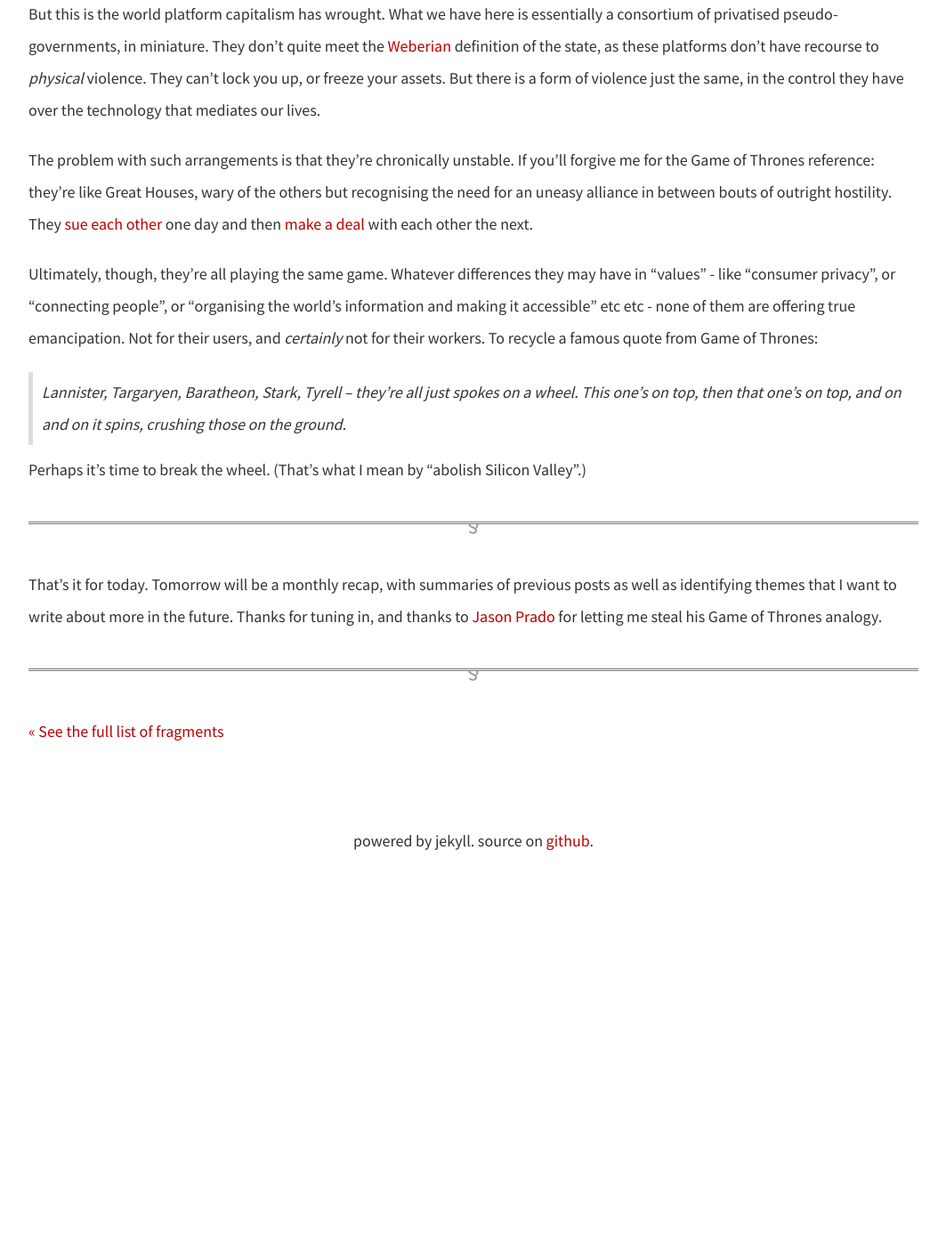
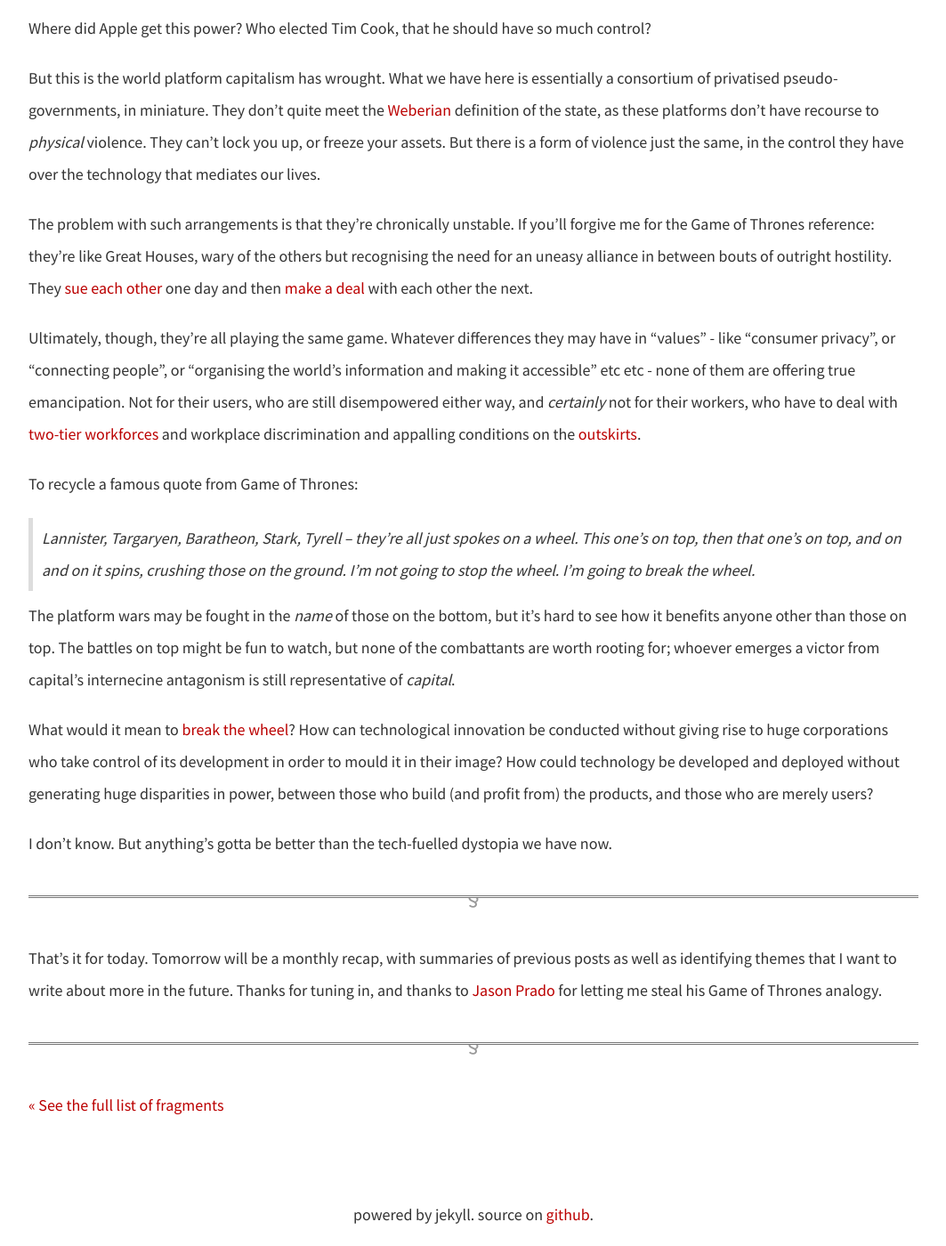
Before and after one commit to dellsystem/dellsystem.github.io, a Jekyll site: the page built from _posts/2019-1-30-fragments-30.md, in a window 1280 px wide and 1400 px high, scrolled down 3662 px. Shown: the whole window at 89% size, without its empty margins (108-1171 px from the left). Built offline with Jekyll 4.4.1, drawn with Linux system fonts in a browser that asks for light colours; before the commit the page ends 4642 px from its top, so only the background shows below that; some of the changed text lies outside the part shown.

Commit message:
Update fragments-30
New stuff to end + slightly better wording for things. Will need more
edits soon.

```diff
--- a/_posts/2019-1-30-fragments-30.md
+++ b/_posts/2019-1-30-fragments-30.md
@@ -4,7 +4,7 @@ layout: fragment
 description: "Today in tech news: Apple fires a warning shot at Facebook for violating its app store policies. And the wheel keeps spinning."
 ---
 
-It's been a hell of a day in news about big tech companies, with some wild shit going on among the Great Houses of Silicon Valley. Let's retrace what happened. If you already know what happened, skip ahead to the analysis in the next section.
+It's been a hell of a day in news about big tech companies, with some wild shit going on among the Great Houses of Silicon Valley. Let's retrace the steps. If you already know what happened, skip ahead to the analysis in the next section.
 
 ***
 
@@ -42,11 +42,11 @@ Now, Apple could have gone farther - they could have actually done something abo
 
 So what are the long-term implications of all this?
 
-My guess is that Apple will enable Facebook's enterprise certificate soon. On the off-chance that this drags on the rest of the week, Facebook will probably have to rethink their internal app infrastructure to remove that possible point of failure.
+My guess is that Apple will enable Facebook's enterprise certificate soon. On the off-chance that this drags on the rest of the week, Facebook will probably have to rethink their internal app infrastructure to remove that possible point of failure. But Facebook ultimately does rely on Apple to distribute its consumer-facing apps, and Apple knows that. Facebook needs Apple more than the other way around. So they'll probably end up making nice.
 
 I don't think this will harm Facebook that much in the long term - their stock actually [just went up](https://techcrunch.com/2019/01/30/facebook-earnings-q4-2018/) on the basis of their latest earnings call, and they will still have a ton of power even if their ability to track mobile usage in such a granular way is shut down.
 
-What's kind of funny is that it turns out [Google](https://techcrunch.com/2019/01/30/googles-also-peddling-a-data-collector-through-apples-back-door/) was doing essentially the same thing. Not really surprising, if you look at the incentives. One of the big eye-openers I had with my own advertising technology startup is that if it's possible to collect some sort of data, then it's _probably_ being collected and funneled toward to the entity best able to make use of it (i.e., monetise it). The whole industry was composed of data floating around in various legal shades of grey, often harvested under extremely sketchy circumstances, but everybody thought that was normal. When the Cambridge Analytica thing came out, everyone in the industry was kind of like, "Yeah, and?"
+What's kind of funny is that it turns out [Google](https://techcrunch.com/2019/01/30/googles-also-peddling-a-data-collector-through-apples-back-door/) was doing essentially the same thing. Not really surprising, if you look at the incentives. One of the big eye-openers I had with my own advertising technology startup is that if it's possible to collect some sort of data, then it's _probably_ being collected and funneled toward to the entity best able to make use of it (i.e., monetise it). The entire industry was composed of shuffling around data in various legal shades of grey, often harvested under extremely sketchy circumstances, but everybody thought that was normal. When the whole Cambridge Analytica thing came out, people in the industry were kind of like, "Yeah, and?"
 
 ***
 
@@ -60,11 +60,17 @@ But this is the world platform capitalism has wrought. What we have here is esse
 
 The problem with such arrangements is that they're chronically unstable. If you'll forgive me for the Game of Thrones reference: they're like Great Houses, wary of the others but recognising the need for an uneasy alliance in between bouts of outright hostility. They [sue each other](https://www.nytimes.com/2018/05/24/business/apple-samsung-patent-trial.html) one day and then [make a deal](https://www.businessinsider.com/apple-signs-deal-with-samsung-to-distribute-itunes-shows-on-tvs-2019-1) with each other the next.
 
-Ultimately, though, they're all playing the same game. Whatever differences they may have in "values" - like "consumer privacy", or "connecting people", or "organising the world's information and making it accessible" etc etc - none of them are offering true emancipation. Not for their users, and _certainly_ not for their workers. To recycle a famous quote from Game of Thrones:
+Ultimately, though, they're all playing the same game. Whatever differences they may have in "values" - like "consumer privacy", or "connecting people", or "organising the world's information and making it accessible" etc etc - none of them are offering true emancipation. Not for their users, who are still disempowered either way, and _certainly_ not for their workers, who have to deal with [two-tier workforces](https://notesfrombelow.org/article/organising-silicon-valleys-shadow-workforce) and workplace discrimination and appalling conditions on the [outskirts](https://www.theguardian.com/technology/2017/jun/18/foxconn-life-death-forbidden-city-longhua-suicide-apple-iphone-brian-merchant-one-device-extract).
 
-> Lannister, Targaryen, Baratheon, Stark, Tyrell – they're all just spokes on a wheel. This one's on top, then that one's on top, and on and on it spins, crushing those on the ground.
+To recycle a famous quote from Game of Thrones:
 
-Perhaps it's time to break the wheel. (That's what I mean by "abolish Silicon Valley".)
+> Lannister, Targaryen, Baratheon, Stark, Tyrell – they're all just spokes on a wheel. This one's on top, then that one's on top, and on and on it spins, crushing those on the ground. I'm not going to stop the wheel. I'm going to break the wheel.
+
+The platform wars may be fought in the _name_ of those on the bottom, but it's hard to see how it benefits anyone other than those on top. The battles on top might be fun to watch, but none of the combattants are worth rooting for; whoever emerges a victor from capital's internecine antagonism is still representative of _capital_.
+
+What would it mean to [break the wheel](https://tribunemag.co.uk/2019/01/abolish-silicon-valley)? How can technological innovation be conducted without giving rise to huge corporations who take control of its development in order to mould it in their image? How could technology be developed and deployed without generating huge disparities in power, between those who build (and profit from) the products, and those who are merely users?
+
+I don't know. But anything's gotta be better than the tech-fuelled dystopia we have now.
 
 ***
 
```
